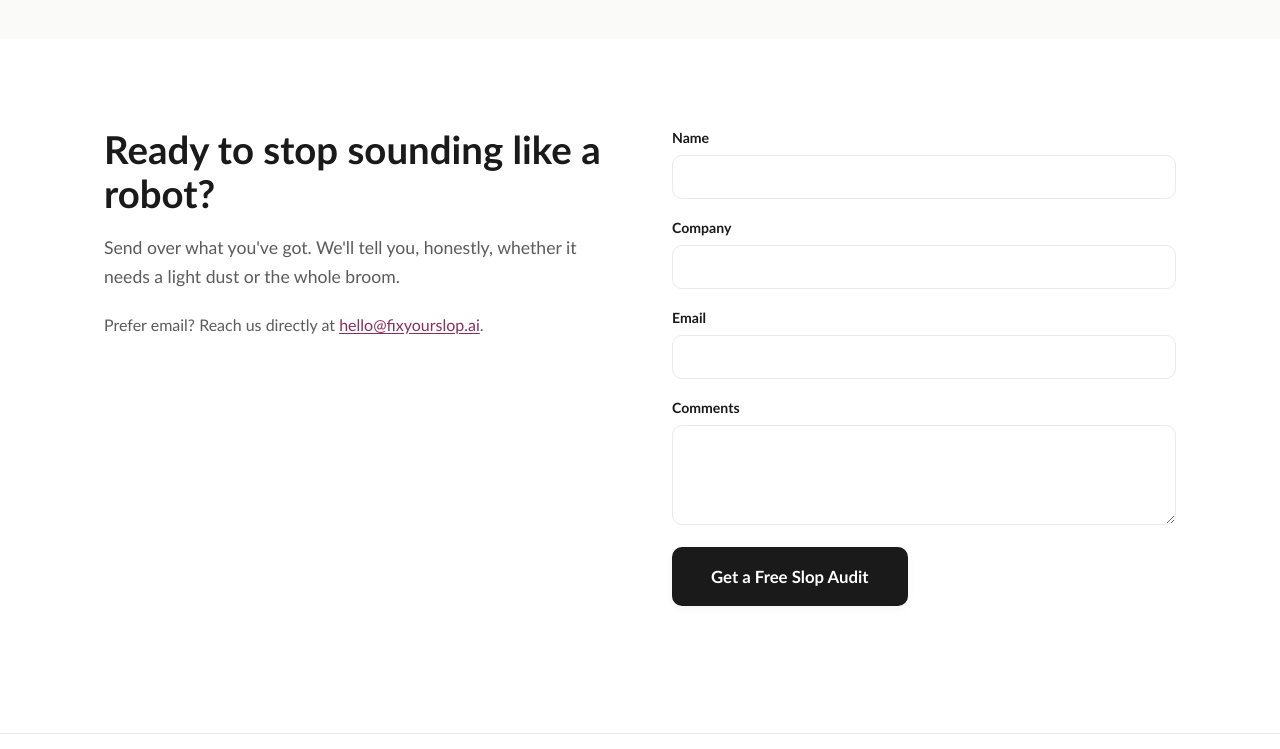
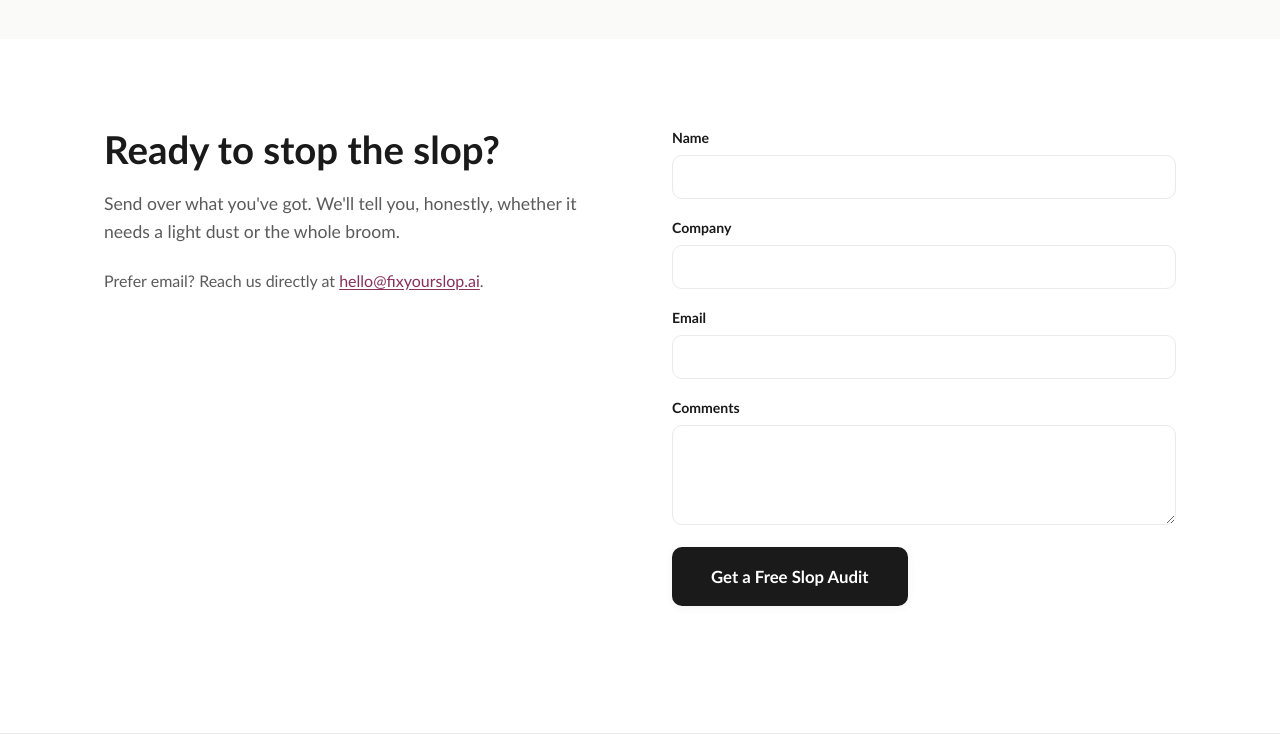
Before and after one commit to andreasaez/fixyourslop, a plain HTML site: page index.html in a window 1280 px wide. Shown: the part 3980-4729 px from the top of the page. Drawn offline with Linux system fonts and the light colour scheme.

Commit message:
Update contact section heading
Co-Authored-By: Claude Sonnet 5 <noreply@anthropic.com>

```diff
--- a/index.html
+++ b/index.html
@@ -284,7 +284,7 @@
     <section class="section" id="contact">
       <div class="wrap contact-inner">
         <div class="contact-copy reveal">
-          <h2 class="section-title">Ready to stop sounding like a robot?</h2>
+          <h2 class="section-title">Ready to stop the slop?</h2>
           <p class="section-lede">Send over what you've got. We'll tell you, honestly, whether it needs a light dust or the whole broom.</p>
           <p class="contact-alt">Prefer email? Reach us directly at <a href="mailto:hello@fixyourslop.ai">hello@fixyourslop.ai</a>.</p>
         </div>
```
